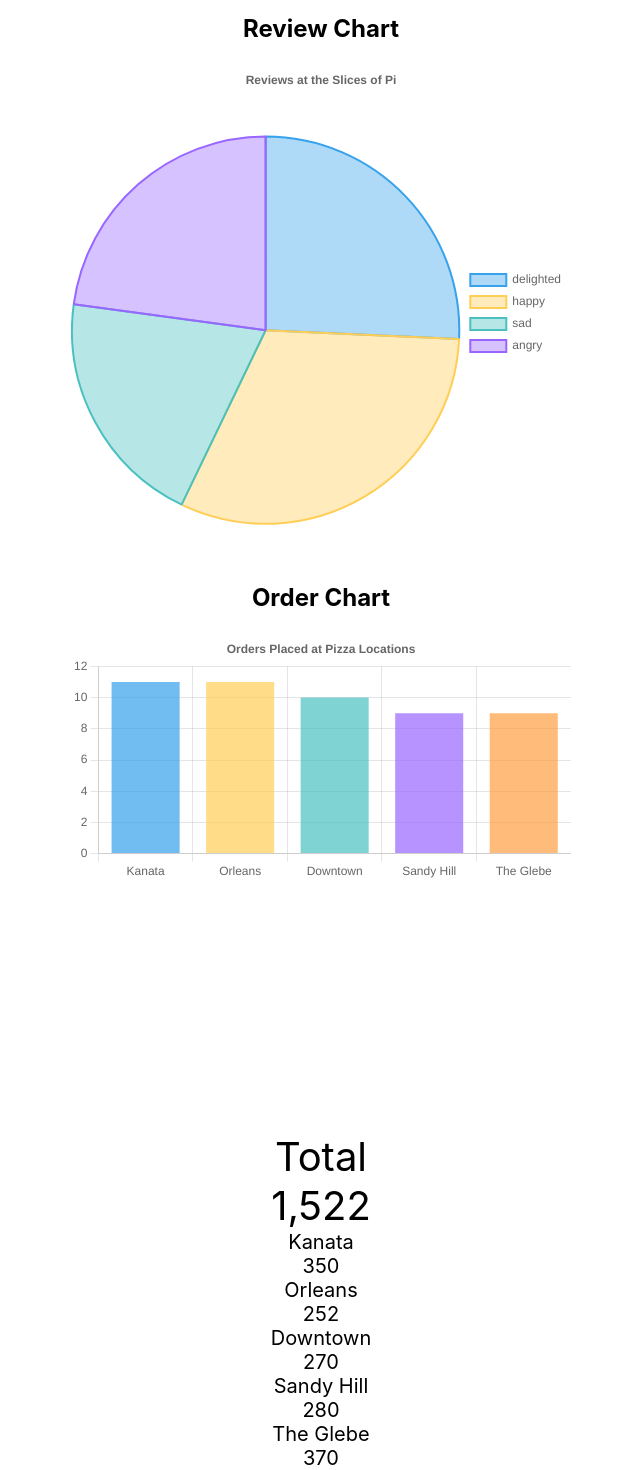
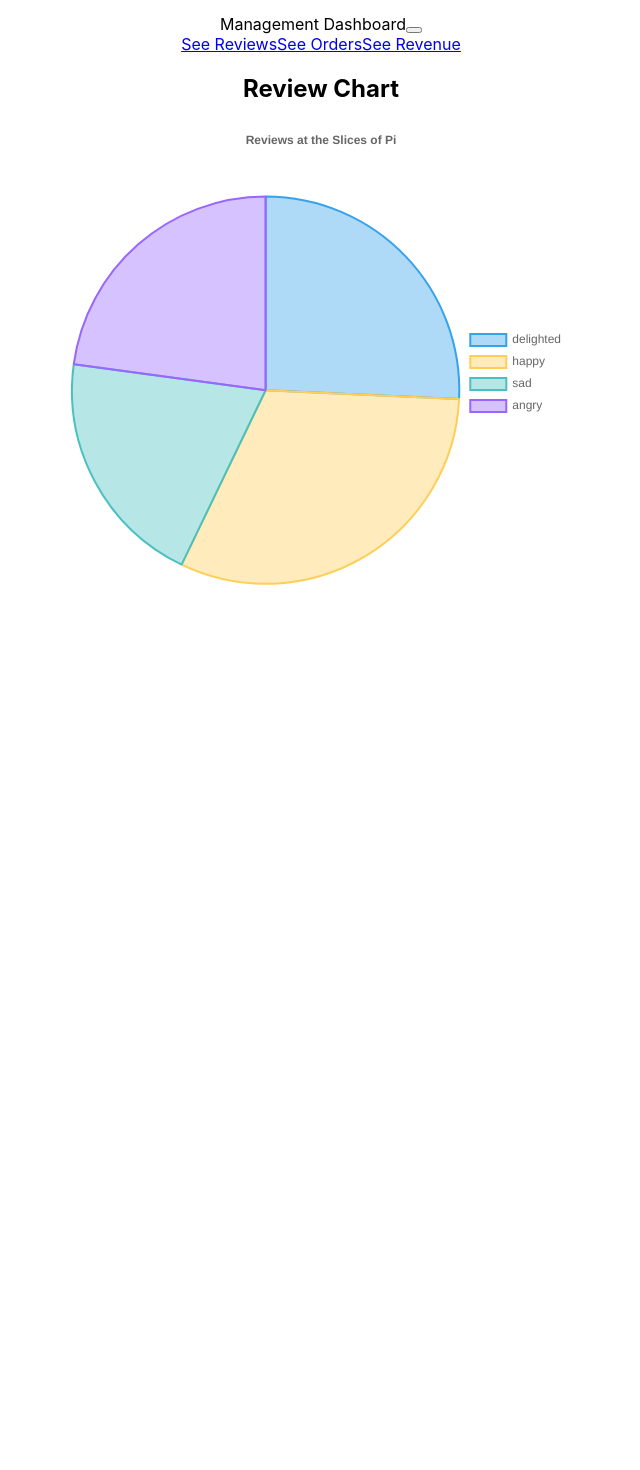
Before and after one commit to oZep/OutStem, a React (Create React App) app in the folder slice-of-pi-dashboard/: page / in a window 1280 px wide. Shown: the part 68-1538 px from the top of the page, without its empty margins (319-959 px from the left). After the commit the page ends 800 px from the top, so only its background shows below. Built offline with nearby package versions, Linux system fonts and the light colour scheme.

Commit message:
Nav bar, simple sketch with no css --> from /https://react-bootstrap.netlify.app/docs/components/navbar/

```diff
--- a/slice-of-pi-dashboard/package.json
+++ b/slice-of-pi-dashboard/package.json
@@ -6,9 +6,11 @@
     "@testing-library/jest-dom": "^5.17.0",
     "@testing-library/react": "^13.4.0",
     "@testing-library/user-event": "^13.5.0",
+    "bootstrap": "^5.3.2",
     "chart.js": "^4.4.1",
     "countup.js": "^2.8.0",
     "react": "^18.2.0",
+    "react-bootstrap": "^2.10.0",
     "react-chartjs-2": "^5.2.0",
     "react-countup": "^6.5.0",
     "react-dom": "^18.2.0",
--- a/slice-of-pi-dashboard/src/components/Dashboard.js
+++ b/slice-of-pi-dashboard/src/components/Dashboard.js
@@ -1,16 +1,47 @@
-import React from 'react';
+import React, { useState } from 'react';
 import ReviewChart from './ReviewChart';
 import OrderChart from './OrderChart';
 import TotalDisplay from './TotalDisplay';
+import Container from 'react-bootstrap/Container';
+import Nav from 'react-bootstrap/Nav';
+import Navbar from 'react-bootstrap/Navbar';
+import NavDropdown from 'react-bootstrap/NavDropdown';
 
 const Dashboard = () => {
+  const [activeChart, setChart] = useState('reviews');
+
+  const chartChange = (chart) => {
+    setChart(chart);
+  }
   return (
-    <div>
-      <ReviewChart />
-      <OrderChart />
-      <TotalDisplay />
-    </div>
+    <>
+      <Navbar expand="lg" className="bg-body-tertiary">
+        <Container>
+          <Navbar.Brand>Management Dashboard</Navbar.Brand>
+          <Navbar.Toggle aria-controls="basic-navbar-nav" />
+          <Navbar.Collapse id="basic-navbar-nav">
+            <Nav className="me-auto">
+              <Nav.Link onClick={() => chartChange('reviews')}>
+                See Reviews
+              </Nav.Link>
+              <Nav.Link onClick={() => chartChange('orders')}>
+                See Orders
+              </Nav.Link>
+              <Nav.Link onClick={() => chartChange('totals')}>
+                See Revenue
+              </Nav.Link>
+            </Nav>
+          </Navbar.Collapse>
+        </Container>
+      </Navbar>
+      <div>
+        {activeChart === 'reviews' && <ReviewChart />}
+        {activeChart === 'orders' && <OrderChart />}
+        {activeChart === 'totals' && <TotalDisplay />}
+      </div>
+    </>
   );
 };
 
+
 export default Dashboard;
--- a/slice-of-pi-dashboard/src/components/TotalDisplay.js
+++ b/slice-of-pi-dashboard/src/components/TotalDisplay.js
@@ -45,7 +45,7 @@ const TotalDisplay = () => {
                         duration={5}
                 />
             </div>
-            <div style={{ fontSize: "20px" }}>
+            <div style={{ fontSize: "20px", display: "inline-block", margin: "10px" }}>
                 <div>Kanata</div>
                 <CountUp
                         start={0}
@@ -53,7 +53,7 @@ const TotalDisplay = () => {
                         duration={3}
                 />
             </div>
-            <div style={{ fontSize: "20px" }}>
+            <div style={{ fontSize: "20px", display: "inline-block", margin: "10px" }}>
                 <div>Orleans</div>
                 <CountUp
                         start={0}
@@ -61,7 +61,7 @@ const TotalDisplay = () => {
                         duration={3}
                 />
             </div>
-            <div style={{ fontSize: "20px" }}>
+            <div style={{ fontSize: "20px", display: "inline-block", margin: "10px" }}>
                 <div>Downtown</div>
                 <CountUp
                         start={0}
@@ -69,7 +69,7 @@ const TotalDisplay = () => {
                         duration={3}
                 />
             </div>
-            <div style={{ fontSize: "20px" }}>
+            <div style={{ fontSize: "20px", display: "inline-block", margin: "10px" }}>
                 <div>Sandy Hill</div>
                 <CountUp
                         start={0}
@@ -77,7 +77,7 @@ const TotalDisplay = () => {
                         duration={3}
                 />
             </div>
-            <div style={{ fontSize: "20px" }}>
+            <div style={{ fontSize: "20px", display: "inline-block", margin: "10px" }}>
                 <div>The Glebe</div>
                 <CountUp
                         start={0}
```
Also changed, not shown: 1 other file (tests, documents, lock files or other folders).
